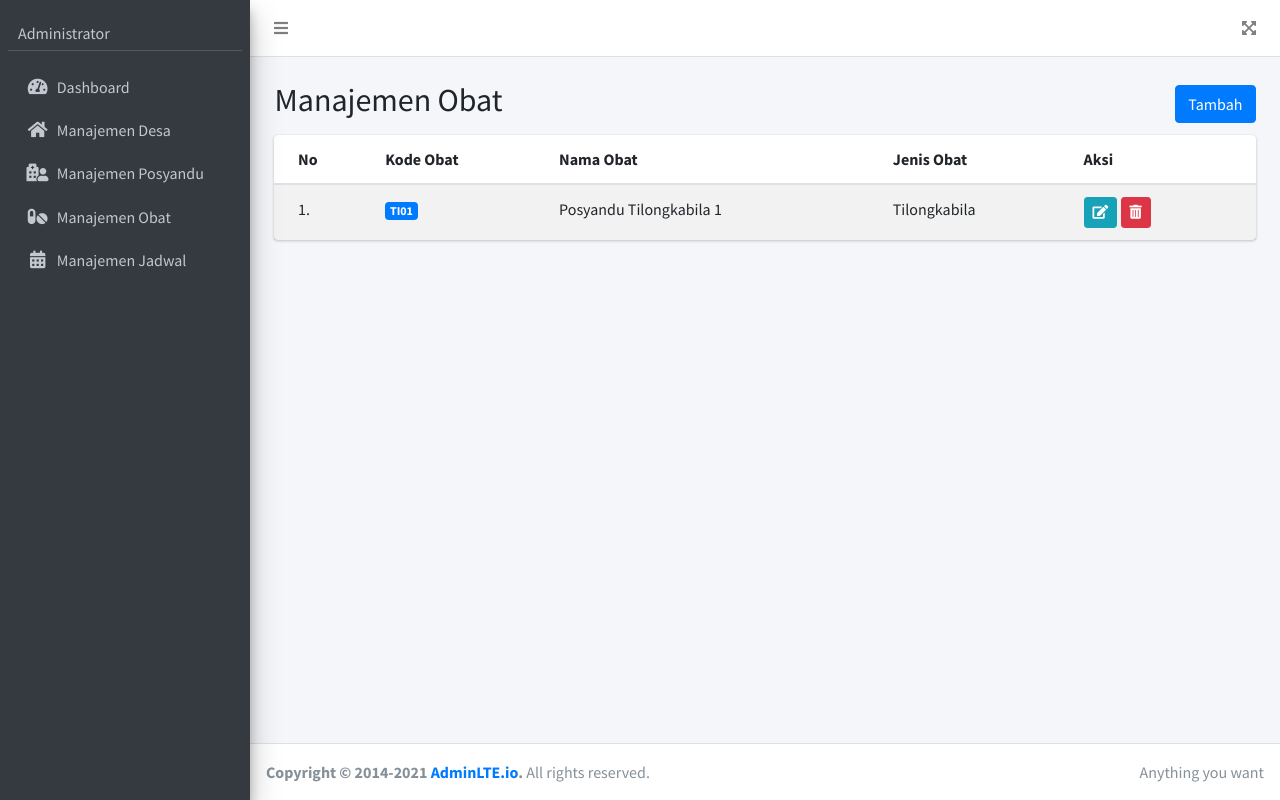
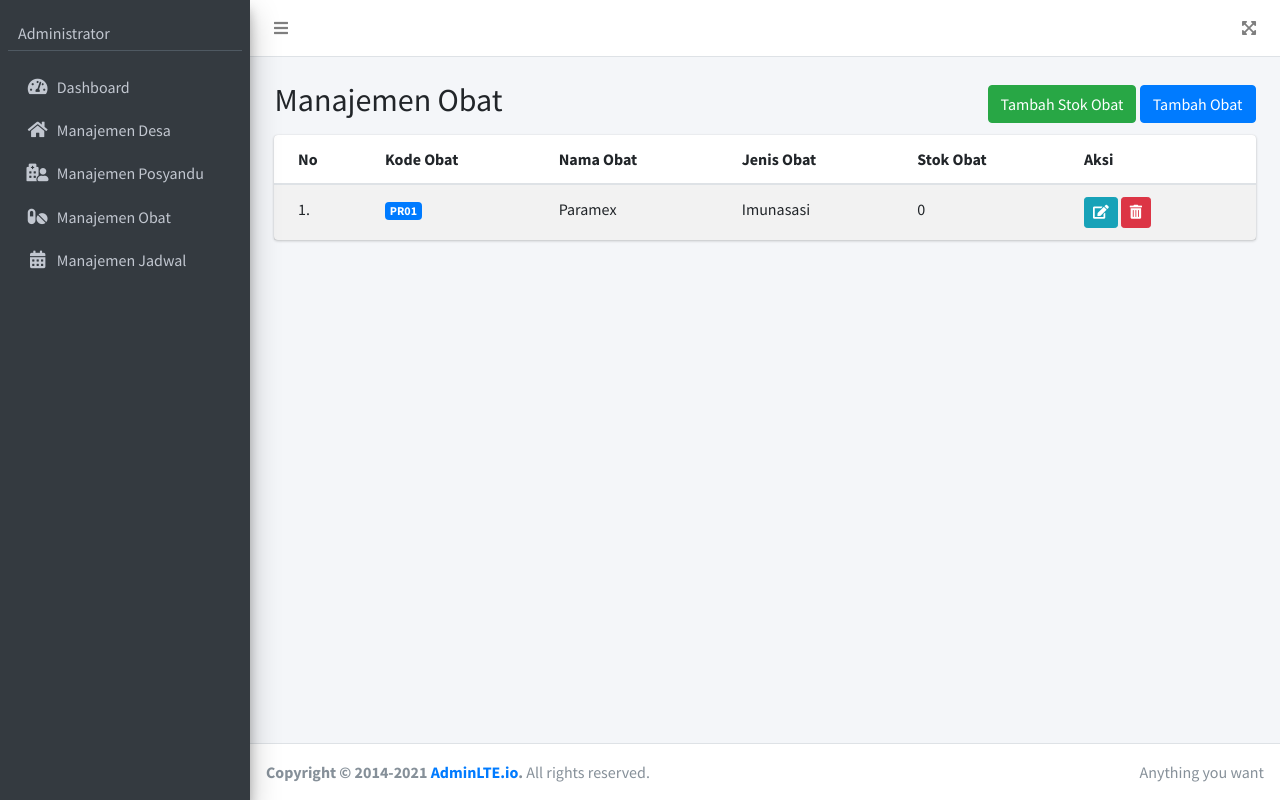
Before and after one commit to iki-rumondor/i-Posyandu, a CodeIgniter 4 app: template app/Views/v_obat.php in a window 1280 px wide. Run offline with PHP 8.4 and a stand-in for CodeIgniter, Linux system fonts and the light colour scheme; the template is opened without the code that fills it: most values are stand-ins (such as "Sample title", 1, 10 or a date in 2020); some libraries are stand-ins or nearby versions.

Commit message:
mengedit beberapa view

```diff
--- a/app/Views/modal/m_obat.php
+++ b/app/Views/modal/m_obat.php
@@ -16,6 +16,37 @@
                     <div class="form-group">
                         <label for="jenis">Jenis Obat</label>
                         <input type="text" class="form-control" id="jenis" placeholder="Masukkan Jenis Obat">
+                    </div>
+                </div>
+            </form>
+            <div class="modal-footer">
+                <button type="button" class="btn btn-secondary" data-dismiss="modal">Close</button>
+                <button type="button" class="btn btn-primary">Simpan</button>
+            </div>
+        </div>
+    </div>
+</div>
+
+<div class="modal fade" id="stokObatModal" tabindex="-1" aria-labelledby="stokObatModalLabel" aria-hidden="true">
+    <div class="modal-dialog">
+        <div class="modal-content">
+            <div class="modal-header">
+                <h5 class="modal-title" id="stokObatModalLabel">Tambah Obat</h5>
+                <button type="button" class="close" data-dismiss="modal" aria-label="Close">
+                    <span aria-hidden="true">&times;</span>
+                </button>
+            </div>
+            <form action="#" method="post">
+                <div class="modal-body">
+                    <div class="form-group">
+                        <label>Pilih Obat</label>
+                        <select class="form-control">
+                            <option>Paramex</option>
+                        </select>
+                    </div>
+                    <div class="form-group">
+                        <label for="stok">Stok Obat</label>
+                        <input min="1" type="number" class="form-control" id="stok" placeholder="Masukkan Stok Obat">
                     </div>
                 </div>
             </form>
--- a/app/Views/v_desa.php
+++ b/app/Views/v_desa.php
@@ -8,8 +8,8 @@
 <div class="row">
     <div class="col-xl-5 col-lg-8 col-sm-10">
         <div class="card">
-            <div class="card-body p-0 table-responsive">
-                <table class="table table-striped overflow-auto">
+            <div style="max-height: 300px;" class="card-body p-0 table-responsive">
+                <table class="table table-striped">
                     <thead>
                         <tr>
                             <th>No</th>
--- a/app/Views/v_obat.php
+++ b/app/Views/v_obat.php
@@ -3,28 +3,34 @@
 <?= $this->section('content'); ?>
 <div class="row d-flex align-items-center justify-content-between px-2 mb-2">
     <div class="h2">Manajemen Obat</div>
-    <button class="btn btn-primary" data-toggle="modal" data-target="#addObatModal">Tambah</button>
+    <div>
+        <button class="btn btn-success" data-toggle="modal" data-target="#stokObatModal">Tambah Stok Obat</button>
+        <button class="btn btn-primary" data-toggle="modal" data-target="#addObatModal">Tambah Obat</button>
+
+    </div>
 </div>
 <div class="row">
     <div class="col">
         <div class="card">
-            <div class="card-body p-0 table-responsive">
-                <table class="table table-striped overflow-auto">
+            <div style="max-height: 400px;" class="card-body p-0 table-responsive">
+                <table class="table table-striped">
                     <thead>
                         <tr>
                             <th>No</th>
                             <th>Kode Obat</th>
                             <th>Nama Obat</th>
                             <th>Jenis Obat</th>
+                            <th>Stok Obat</th>
                             <th>Aksi</th>
                         </tr>
                     </thead>
                     <tbody>
                         <tr>
                             <td>1.</td>
-                            <td><span class="badge bg-primary">TI01</span></td>
-                            <td>Posyandu Tilongkabila 1</td>
-                            <td>Tilongkabila</td>
+                            <td><span class="badge bg-primary">PR01</span></td>
+                            <td>Paramex</td>
+                            <td>Imunasasi</td>
+                            <td>0</td>
                             <td>
                                 <a class="btn btn-sm btn-info" data-toggle="modal" data-target="#editObatModal">
                                     <i class="fas fa-edit"></i>
--- a/app/Views/v_posyandu.php
+++ b/app/Views/v_posyandu.php
@@ -8,8 +8,8 @@
 <div class="row">
     <div class="col">
         <div class="card">
-            <div class="card-body p-0 table-responsive">
-                <table class="table table-striped overflow-auto">
+            <div style="max-height: 400px;" class="card-body p-0 table-responsive">
+                <table class="table table-striped">
                     <thead>
                         <tr>
                             <th>No</th>
```
